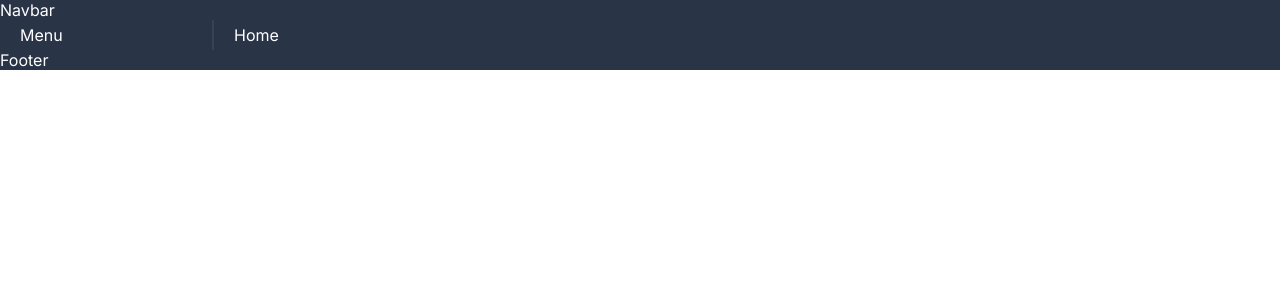
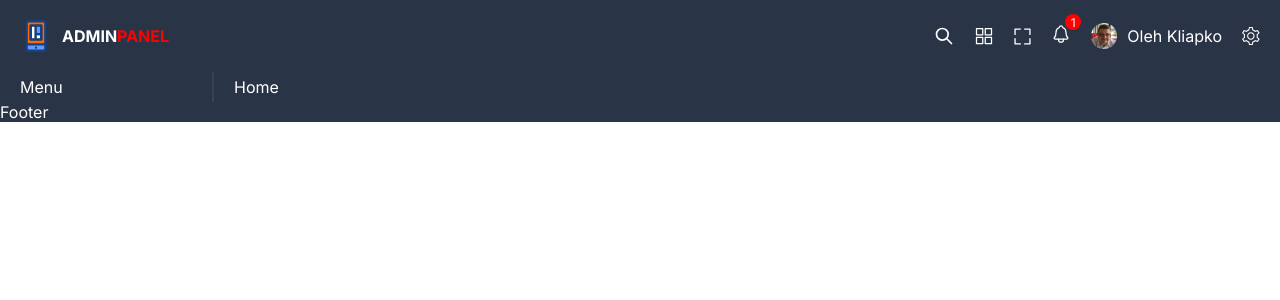
Before and after one commit to olehkl1apko/universal-dashboard-reactjs-app, a React (Vite) app in the folder frontend/: page / in a window 1280 px wide. Shown: the top 300 px of the page. Built offline with nearby package versions, Linux system fonts and the light colour scheme.

Commit message:
ADD: navbar

```diff
--- a/frontend/src/components/Layout.tsx
+++ b/frontend/src/components/Layout.tsx
@@ -1,9 +1,10 @@
 import { Outlet } from "react-router-dom";
+import { Navbar } from "../components";
 
 const Layout = () => {
   return (
     <div className="main">
-      Navbar
+      <Navbar />
       <div className="container">
         <div className="menuContainer">Menu</div>
         <div className="contentContainer">
--- a/frontend/src/components/index.ts
+++ b/frontend/src/components/index.ts
@@ -1 +1,2 @@
 export { default as Layout } from "./Layout";
+export { default as Navbar } from "./navbar/Navbar";
--- /dev/null
+++ b/frontend/src/components/navbar/Navbar.tsx
@@ -0,0 +1,30 @@
+import "./navbar.scss";
+
+const Navbar = () => {
+  return (
+    <div className="navbar">
+      <div className="logo">
+        <img src="logo.svg" alt="" />
+        <span>
+          ADMIN<span style={{ color: "red" }}>PANEL</span>
+        </span>
+      </div>
+      <div className="icons">
+        <img src="/search.svg" alt="" className="icon" />
+        <img src="/app.svg" alt="" className="icon" />
+        <img src="/expand.svg" alt="" className="icon" />
+        <div className="notification">
+          <img src="/notifications.svg" alt="" />
+          <span>1</span>
+        </div>
+        <div className="user">
+          <img src="user.jpg" alt="" />
+          <span>Oleh Kliapko</span>
+        </div>
+        <img src="/settings.svg" alt="" className="icon" />
+      </div>
+    </div>
+  );
+};
+
+export default Navbar;
--- /dev/null
+++ b/frontend/src/components/navbar/navbar.scss
@@ -0,0 +1,59 @@
+@import "../../styles/mixins.scss";
+
+.navbar {
+  width: 100%;
+  padding: 20px;
+  display: flex;
+  align-items: center;
+  justify-content: space-between;
+
+  .logo {
+    display: flex;
+    align-items: center;
+    font-weight: bold;
+    gap: 10px;
+  }
+  .icons {
+    display: flex;
+    align-items: center;
+    gap: 20px;
+
+    .icon {
+      @include sm {
+        display: none;
+      }
+    }
+
+    .notification {
+      position: relative;
+
+      span {
+        background-color: red;
+        color: white;
+        width: 16px;
+        height: 16px;
+        border-radius: 50%;
+        position: absolute;
+        top: -10px;
+        right: -10px;
+        display: flex;
+        align-items: center;
+        justify-content: center;
+        font-size: 12px;
+      }
+    }
+
+    .user {
+      display: flex;
+      align-items: center;
+      gap: 10px;
+
+      img {
+        width: 26px;
+        height: 26px;
+        border-radius: 50%;
+        object-fit: cover;
+      }
+    }
+  }
+}
```
Also changed, not shown: frontend/public/user.jpg (added), 1 other file (tests, documents, lock files or other folders).
